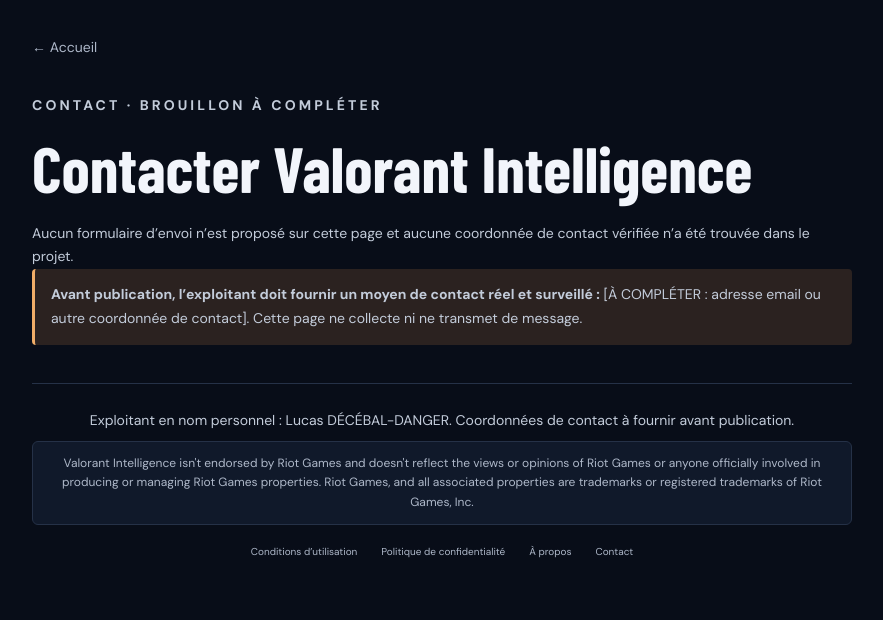
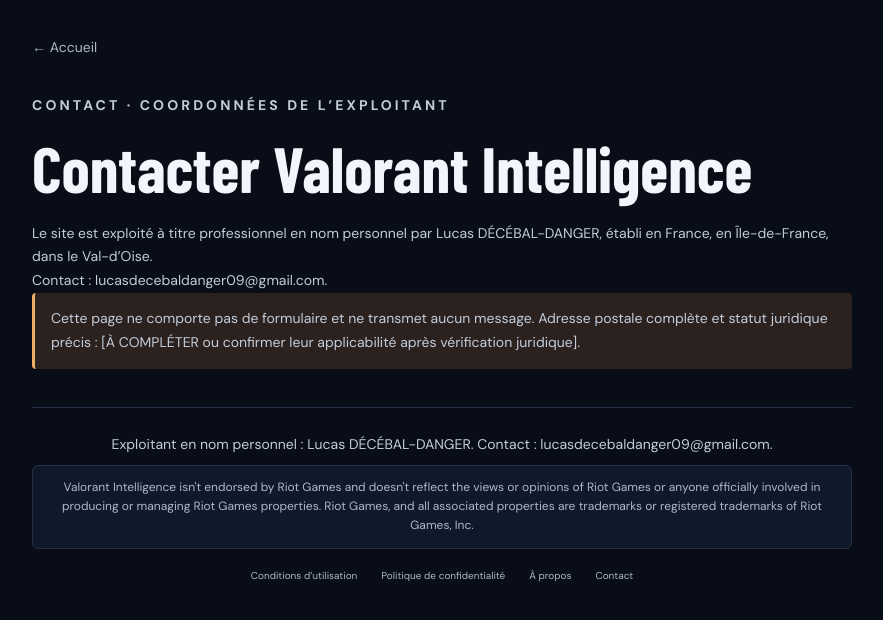
Before and after one commit to LucasDECEBAL/Valorant-Intelligence, a Next.js app: page /contact in a window 1280 px wide. Shown: the top 620 px of the page, without its empty margins (198-1081 px from the left). Built offline with nearby package versions, Linux system fonts and the light colour scheme; a web font is replaced by a local one.

Commit message:
Refactor code structure for improved readability and maintainability

```diff
--- a/app/about/page.tsx
+++ b/app/about/page.tsx
@@ -22,7 +22,7 @@
       </ul>
 
       <h2>Éditeur et contact</h2>
-      <p>Le site est exploité en nom personnel par <strong>Lucas DÉCÉBAL-DANGER</strong>; aucune société ni aucun statut professionnel n’est affirmé ici. Adresse, statut applicable et coordonnées de contact vérifiées : <strong>[À COMPLÉTER ou confirmer leur applicabilité avant publication]</strong>.</p>
+      <p>Le site est exploité à titre professionnel en nom personnel par <strong>Lucas DÉCÉBAL-DANGER</strong>, établi en France, en Île-de-France, dans le Val-d’Oise. Aucune société n’est déclarée ici. Statut juridique précis, adresse postale complète et informations de contact : <strong>[À COMPLÉTER ou confirmer leur applicabilité après vérification juridique]</strong>. Contact : <a href="mailto:lucasdecebaldanger09@gmail.com">lucasdecebaldanger09@gmail.com</a>.</p>
 
       <SiteFooter note="Valorant Intelligence est exploité en nom personnel par Lucas DÉCÉBAL-DANGER; cette mention ne remplace pas les informations légales à compléter." />
     </main>
--- a/app/contact/page.tsx
+++ b/app/contact/page.tsx
@@ -7,11 +7,12 @@
   return (
     <main className="legal-page">
       <Link className="legal-back" href="/">← Accueil</Link>
-      <p className="eyebrow">Contact · brouillon à compléter</p>
+      <p className="eyebrow">Contact · coordonnées de l’exploitant</p>
       <h1>Contacter Valorant Intelligence</h1>
-      <p>Aucun formulaire d’envoi n’est proposé sur cette page et aucune coordonnée de contact vérifiée n’a été trouvée dans le projet.</p>
-      <p className="legal-warning"><strong>Avant publication, l’exploitant doit fournir un moyen de contact réel et surveillé :</strong> [À COMPLÉTER : adresse email ou autre coordonnée de contact]. Cette page ne collecte ni ne transmet de message.</p>
-      <SiteFooter note="Exploitant en nom personnel : Lucas DÉCÉBAL-DANGER. Coordonnées de contact à fournir avant publication." />
+      <p>Le site est exploité à titre professionnel en nom personnel par Lucas DÉCÉBAL-DANGER, établi en France, en Île-de-France, dans le Val-d’Oise.</p>
+      <p>Contact : <a href="mailto:lucasdecebaldanger09@gmail.com">lucasdecebaldanger09@gmail.com</a>.</p>
+      <p className="legal-warning">Cette page ne comporte pas de formulaire et ne transmet aucun message. Adresse postale complète et statut juridique précis : [À COMPLÉTER ou confirmer leur applicabilité après vérification juridique].</p>
+      <SiteFooter note="Exploitant en nom personnel : Lucas DÉCÉBAL-DANGER. Contact : lucasdecebaldanger09@gmail.com." />
     </main>
   );
 }
--- a/app/privacy/page.tsx
+++ b/app/privacy/page.tsx
@@ -7,12 +7,12 @@
   return (
     <main className="legal-page">
       <Link className="legal-back" href="/">← Accueil</Link>
-      <p className="eyebrow">Brouillon à compléter et vérifier avant publication</p>
+      <p className="eyebrow">Projet à compléter et vérifier juridiquement</p>
       <h1>Politique de confidentialité</h1>
-      <p className="legal-warning">Cette page décrit des constats faits dans le code de la démo. Elle ne vaut pas confirmation des traitements de Vercel, de Google ou d’autres prestataires. Compléter les éléments entre crochets et faire vérifier les informations et obligations applicables avant publication.</p>
+      <p className="legal-warning">Cette page décrit des constats faits dans le code de la démo. Elle ne vaut pas confirmation des traitements de Vercel, de Google ou d’autres prestataires. Les éléments restant entre crochets et les obligations applicables doivent être vérifiés avant finalisation.</p>
 
       <h2>1. Responsable du traitement</h2>
-      <p><strong>Lucas DÉCÉBAL-DANGER, exploitation en nom personnel</strong>. Statut, adresse et éventuelles informations sur un représentant : <strong>[À COMPLÉTER ou confirmer leur applicabilité avant publication]</strong>. Point de contact pour les questions de confidentialité : <strong>[À COMPLÉTER : adresse ou autre canal réellement surveillé]</strong>.</p>
+      <p><strong>Lucas DÉCÉBAL-DANGER, exploitation professionnelle en nom personnel</strong>, établi en France, en Île-de-France, dans le Val-d’Oise. Statut juridique précis, adresse postale complète et éventuelles informations sur un représentant : <strong>[À COMPLÉTER ou confirmer leur applicabilité après vérification juridique]</strong>. Point de contact pour les questions de confidentialité : <a href="mailto:lucasdecebaldanger09@gmail.com">lucasdecebaldanger09@gmail.com</a>.</p>
 
       <h2>2. Fonctionnement confirmé de la démo</h2>
       <ul>
@@ -38,7 +38,7 @@
       <p>Les modalités de demande d’accès, de rectification, d’effacement ou d’exercice d’autres droits, ainsi que les durées de conservation applicables, ne peuvent être finalisées avant identification de l’exploitant et vérification des traitements des fournisseurs. <strong>[À COMPLÉTER après examen juridique et fournisseurs : procédure, contact et durées exactes]</strong>.</p>
 
       <p>Conditions d’utilisation : consultez la <Link href="/terms">page dédiée aux conditions d’utilisation</Link>.</p>
-      <p className="legal-updated">Dernière mise à jour : [À COMPLÉTER avant publication].</p>
+      <p className="legal-updated">Dernière mise à jour : 11/10/2026 (date de publication déclarée par l’exploitant; à confirmer avant mise en ligne de cette version).</p>
       <SiteFooter note="Politique provisoire · Responsable indiqué en nom personnel : Lucas DÉCÉBAL-DANGER." />
     </main>
   );
--- a/app/terms/page.tsx
+++ b/app/terms/page.tsx
@@ -7,12 +7,12 @@
   return (
     <main className="legal-page">
       <Link className="legal-back" href="/">← Accueil</Link>
-      <p className="eyebrow">Brouillon à compléter avant publication</p>
+      <p className="eyebrow">Projet à compléter et vérifier juridiquement</p>
       <h1>Conditions d’utilisation</h1>
-      <p className="legal-warning">Ce document est un projet de rédaction, pas un texte juridique validé. Il ne doit pas être publié comme version définitive avant d’avoir complété les informations entre crochets et fait vérifier son applicabilité.</p>
+      <p className="legal-warning">Ce document est un projet de rédaction, pas un texte juridique validé. Ne le considère pas comme final avant d’avoir complété les informations encore entre crochets et fait vérifier son applicabilité.</p>
 
       <h2>1. Exploitant du service</h2>
-      <p>Le site Valorant Intelligence est exploité en nom personnel par <strong>Lucas DÉCÉBAL-DANGER</strong>. Statut et adresse : <strong>[À COMPLÉTER : informations applicables à confirmer avant publication]</strong>. Contact : <strong>[À COMPLÉTER : coordonnée de contact vérifiée]</strong>.</p>
+      <p>Le site Valorant Intelligence est exploité à titre professionnel en nom personnel par <strong>Lucas DÉCÉBAL-DANGER</strong>, établi en France, en Île-de-France, dans le Val-d’Oise. Statut juridique précis et adresse postale complète : <strong>[À COMPLÉTER après vérification des mentions légales applicables]</strong>. Contact : <a href="mailto:lucasdecebaldanger09@gmail.com">lucasdecebaldanger09@gmail.com</a>.</p>
 
       <h2>2. Service actuellement disponible</h2>
       <p>Le site propose une démonstration publique d’une interface d’analyse de performances VALORANT. Les statistiques, profils, matchs, succès et recommandations affichés dans cette démonstration sont fictifs. Le site ne propose actuellement ni connexion à un compte Riot, ni récupération de statistiques personnelles, ni inscription aux notifications.</p>
@@ -30,7 +30,7 @@
       <p>Ces conditions décrivent uniquement l’état actuel de la démo et devront être révisées avant l’ajout de comptes, de données Riot, de stockage, de communications ou de toute autre fonctionnalité. La version définitive et les règles impératives applicables restent à valider par l’exploitant avec un conseil juridique.</p>
       <p>Politique de confidentialité : consultez la <Link href="/privacy">page dédiée à la confidentialité</Link>.</p>
 
-      <p className="legal-updated">Date d’entrée en vigueur : [À COMPLÉTER avant publication].</p>
+      <p className="legal-updated">Date d’entrée en vigueur : 11/10/2026 (date de publication déclarée par l’exploitant; à confirmer avant mise en ligne de cette version).</p>
       <SiteFooter note="Conditions provisoires · Exploitant en nom personnel : Lucas DÉCÉBAL-DANGER." />
     </main>
   );
```
Also changed, not shown: 1 other file (tests, documents, lock files or other folders).
